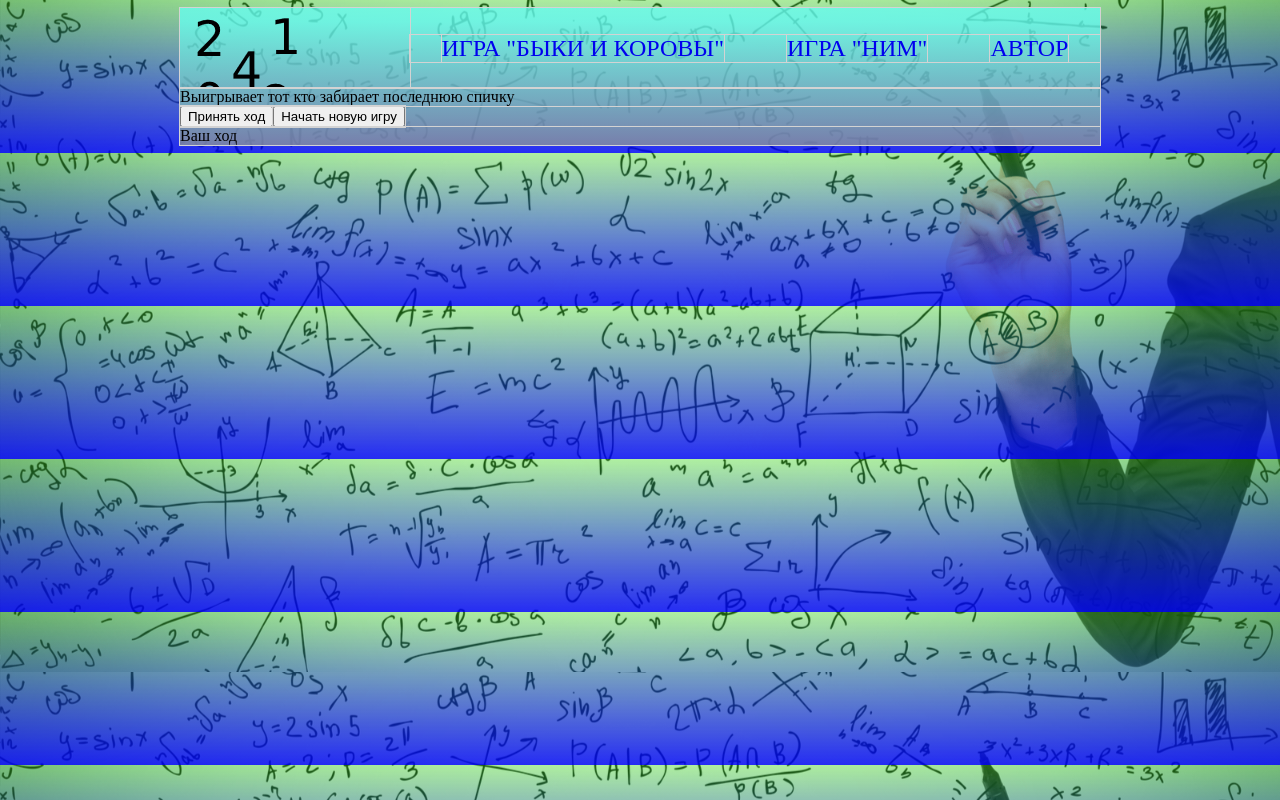
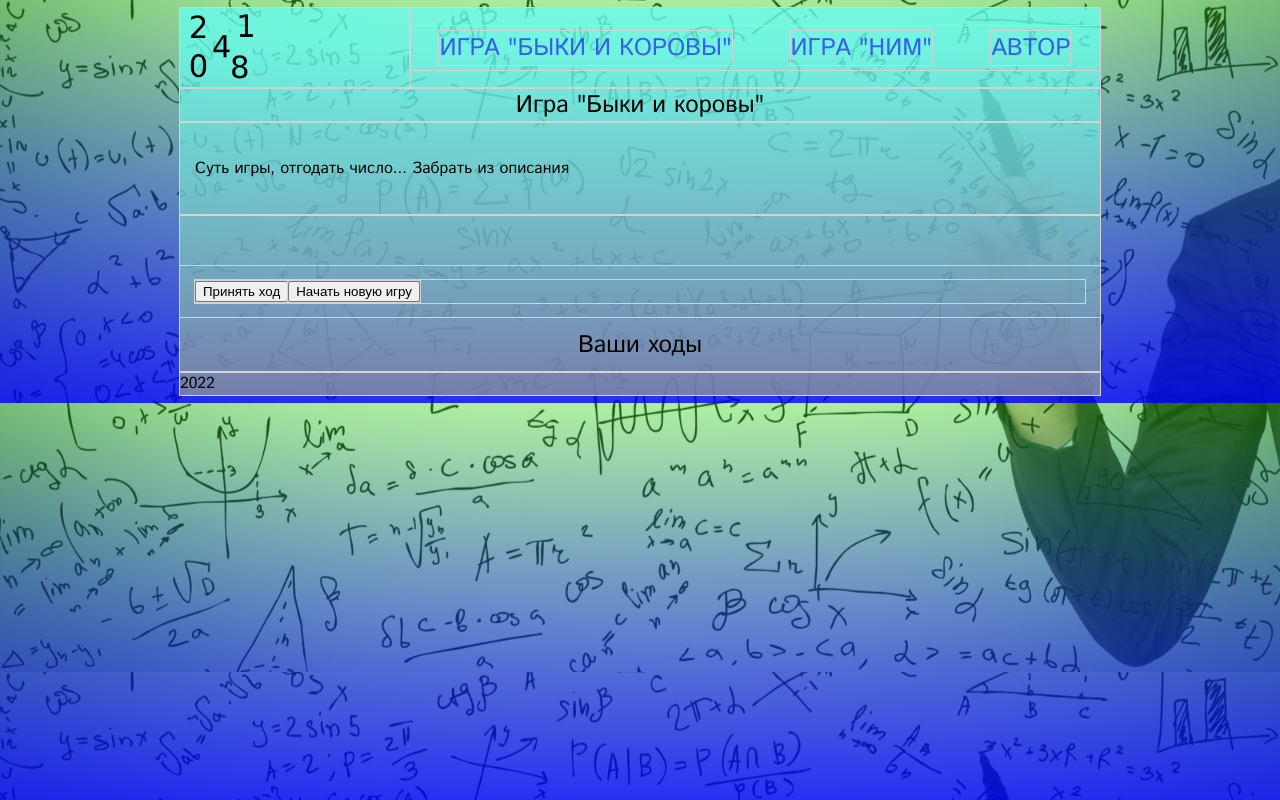
Before and after one commit to k2u6m5i3r/KursJS, a website with bundled scripts: page src/index.html in a window 1280 px wide. Built offline with nearby package versions, Linux system fonts and the light colour scheme.

Commit message:
addFont,JS

```diff
--- a/src/index.html
+++ b/src/index.html
@@ -11,22 +11,23 @@
     <script src="./js/gamesNim.js"></script>
     <script src="./js/gamesBullCows.js"></script>
     <!-- Закинуть в main.js END-->
-
+    <link rel="preconnect" href="https://fonts.googleapis.com">
+    <link rel="preconnect" href="https://fonts.gstatic.com" crossorigin>
+    <link href="https://fonts.googleapis.com/css2?family=Istok+Web&display=swap" rel="stylesheet">
     <link rel="stylesheet" href="./main.scss">
 </head>
 <body>
-    <div class="wrapper _container">
+    <div class="wrapper _container" id="wrapper">
         <header class="header">
             <div class="header__logo">
             </div>
             <div class="header__menu menu">
-                <a href="http://#" class="menu__item">Игра "Быки и коровы"</a>
-                <a href="http://#" class="menu__item">Игра "Ним"</a>
-                <a href="http://#" class="menu__item">Автор</a>
+                <p href="" class="menu__item">Игра "Быки и коровы"</p>
+                <p href="" class="menu__item">Игра "Ним"</p>
+                <p href="" class="menu__item">Автор</p>
             </div>
         </header>
-        <main class="gamesBullCows">
-
+            <!-- <main class="gamesBullCows">
                 <div class="gamesBullCows-pravilo">
                     Lorem ipsum dolor sit amet consectetur adipisicing elit. Minus iure dolorum cupiditate nesciunt, reprehenderit inventore enim commodi ducimus veniam itaque, sapiente dicta aliquid non nobis ab id praesentium nostrum. Dolor!
                 </div>
@@ -84,17 +85,13 @@
                                 <label for="number4-0">0<input type="radio" name="number4" id="number4-0" value="0" ></label>
                             </div>
                         </div>
-                        <!-- <input type="text" maxlength = 1 class="number1">
-                        <input type="text" maxlength = 1 class="number2">
-                        <input type="text" maxlength = 1 class="number3">
-                        <input type="text" maxlength = 1 class="number4"> -->
+
                     </div>
                     <div class="gamesBullCows-three-columns-item">Картинка 2</div>
                 </div>
-        </main>
-        <main class="gamesNim" id="gamesNim">
+            </main> -->
 
-        </main>
+
     </div>
 </body>
 </html>
--- a/src/js/builderDom.js
+++ b/src/js/builderDom.js
@@ -1,8 +1,10 @@
-function addMyElementDiv(typeClass, typeId, content){
-    let result = document.createElement("div");
+function addMyElement(typeBlock ,typeClass, typeId, content){
+    let result = document.createElement(typeBlock);
     result.className = typeClass;
     result.id = typeId;
-    result.appendChild(document.createTextNode(content));
+    if(console.length != 0){
+        result.appendChild(document.createTextNode(content));
+    }
     return result;
 }
 function addMyElementBtn(typeClass, typeId, content){
@@ -14,4 +16,4 @@ function addMyElementBtn(typeClass, typeId, content){
     return result;
 }
 
-export {addMyElementDiv, addMyElementBtn};
+export {addMyElement, addMyElementBtn};
--- a/src/js/gamesBullCows.json
+++ b/src/js/gamesBullCows.json
@@ -1,7 +1,11 @@
 {
+    "titel": "Игра \"Быки и коровы\"",
     "pravilo":"Суть игры, отгодать число... Забрать из описания",
     "status":"Ваш ход",
     "status_error1":"циры не должны повторяться",
     "result_win":"Вы выиграли, попробуй ещё сыграть)",
-    "usefulAdvice":"начинай игру с двух ходов числа в которых не повторяются"
+    "log": "Ваши ходы",
+    "usefulAdvice":"начинай игру с двух ходов числа в которых не повторяются",
+    "buttonNextStep":"Принять ход",
+    "buttonNewGames":"Начать новую игру"
 }
--- a/src/js/gamesNim.json
+++ b/src/js/gamesNim.json
@@ -3,7 +3,7 @@
     "games_2":"2, 1",
     "games_3":"2, 5",
     "games_4":"2, 7, 5",
-    "pravilo":"Выигрывает тот кто забирает последнюю спичку",
+    "pravilo":"Выигрывает тот кто забирает последний предмет",
     "status":"Ваш ход",
     "statusGood": "Хороший ход.",
     "status_error1":"брать только из обной кучи",
--- a/src/js/main.js
+++ b/src/js/main.js
@@ -1,5 +1,5 @@
 //here will by JavaScript code ...
-import { addMyElementDiv, addMyElementBtn }  from './builderDom.js';
+import { addMyElement, addMyElementBtn }  from './builderDom.js';
 //JSON
 function readTextFile(file, callback) {
     var rawFile = new XMLHttpRequest();
@@ -13,26 +13,74 @@ function readTextFile(file, callback) {
     rawFile.send(null);
 }
 
+let myDoc = document.getElementById("wrapper"); //получаю точеку ввхода в HTML документ
+console.log(myDoc);
 
-let forGamesNim = "";
-readTextFile("./js/gamesNim.json", function(text){
-    var data = JSON.parse(text);
-    //console.log(data);
-    forGamesNim = data;
-});
-// console.log('JSON tx data ', forGamesNim);
+// добавляю header
+
+    // // добавляю main с игрой Nim
+    // let gamesNim =  addMyElement("main", "gamesNim content", "gamesNim", "");
+    // myDoc.append(gamesNim);
+    //     // получаю локально поля для заполнения в игрк Ним
+    // let forGamesNim = "";
+    // readTextFile("./js/gamesNim.json", function(text){
+    //     var data = JSON.parse(text);
+    //     forGamesNim = data;
+    // });
+
+    // //Добавление main-gamesNim - блока для игры Ним
+    // // Добавление полк правило игры
+    // const paravilo = addMyElement("div", "gamesNim-pravilo", "gamesNim-pravilo", forGamesNim.pravilo);
+    // gamesNim.appendChild(paravilo);
+    // const poleGamesNim = addMyElement("div", "gamesNim-games", "gamesNim-games", "");
+    // gamesNim.appendChild(poleGamesNim);
+    // const statusGames = addMyElement("div", "gamesNim-status", "gamesNim-status", forGamesNim.status);
+    // gamesNim.appendChild(statusGames);
+    // const poleBtn = addMyElement("div", "gamesNim-btn btn", "gamesNim-btn", "");
+    // gamesNim.appendChild(poleBtn);
+    // const buttonNextStep = addMyElementBtn("btn-next button","gamesNim-btn-next",forGamesNim.buttonNextStep);
+    // poleBtn.appendChild(buttonNextStep);
+    // const buttonNewGames = addMyElementBtn("btn-newGames button","gamesNim-btn-newGames",forGamesNim.buttonNewGames);
+    // poleBtn.appendChild(buttonNewGames);
+
+//  добавляю main с игрой gamesBullCows
+
+let gamesBullCows =  addMyElement("main", "gamesBullCows content", "gamesBullCows", "");
+    myDoc.append(gamesBullCows);
+        // получаю локально поля для заполнения в игрк Ним
+    let forGamesBullCows = "";
+    readTextFile("./js/gamesBullCows.json", function(text){
+        var data = JSON.parse(text);
+        forGamesBullCows = data;
+    });
+
+    //Добавление main-gamesNim - блока для игры Ним
+    const titelGames = addMyElement("div", "gamesBullCows-titel titel", "gamesBullCows-titel", forGamesBullCows.titel);
+    gamesBullCows.appendChild(titelGames);
+    // Добавление полк правило игры
+    const paravilo = addMyElement("div", "gamesBullCows-pravilo", "gamesBullCows-pravilo", forGamesBullCows.pravilo);
+    gamesBullCows.appendChild(paravilo);
+    const poleGamesBullCows = addMyElement("div", "gamesBullCows-games", "gamesBullCows-games", "");
+    gamesBullCows.appendChild(poleGamesBullCows);
+
+    const poleBtn = addMyElement("div", "gamesBullCows-btn btn", "gamesBullCows-btn", "");
+    gamesBullCows.appendChild(poleBtn);
+    const buttonNextStep = addMyElementBtn("btn-next button","gamesBullCows-btn-next",forGamesBullCows.buttonNextStep);
+    poleBtn.appendChild(buttonNextStep);
+    const buttonNewGames = addMyElementBtn("btn-newGames button","gamesBullCows-btn-newGames",forGamesBullCows.buttonNewGames);
+    poleBtn.appendChild(buttonNewGames);
+    const logGames = addMyElement("div", "gamesBullCows-log", "gamesBullCows-log", "");//Блок для ведения лога ходов
+    const logGamesTitel= addMyElement("div", "logBullCows-tilet titel", "logBullCows-tilet", forGamesBullCows.log);  // титель
+    logGames.appendChild(logGamesTitel);
+    const logGamesLoging= addMyElement("div", "logBullCows-log", "logBullCows-log", ""); // журнал ходов
+    logGames.appendChild(logGamesLoging);
+    gamesBullCows.appendChild(logGames);
 
 
+// добавляю блок footer
+let footer =  addMyElement("footer", "footer", "footer", "");
+    // контент в блок footer
+let footerContent = addMyElement("div", "footer-content",  "footer-content", "2022");
+footer.appendChild(footerContent);
 
-
-
-let gamesNim = document.getElementById('gamesNim');
-console.log(gamesNim);
-const paravilo = addMyElementDiv("gamesNim-pravilo","gamesNim-pravilo", forGamesNim.pravilo);
-gamesNim.appendChild(paravilo);
-const buttonNextStep = addMyElementBtn("gamesNim-btn-next","gamesNim-btn-next",forGamesNim.buttonNextStep);
-gamesNim.appendChild(buttonNextStep);
-const buttonNewGames = addMyElementBtn("gamesNim-btn-newGames","gamesNim-btn-newGames",forGamesNim.buttonNewGames);
-gamesNim.appendChild(buttonNewGames);
-const statusGames = addMyElementDiv("gamesNim-status","gamesNim-status", forGamesNim.status);
-gamesNim.appendChild(statusGames);
+myDoc.appendChild(footer);
--- a/src/main.scss
+++ b/src/main.scss
@@ -7,6 +7,7 @@ body * {
     margin: 0 auto;
 }
 body{
+    font-family: 'Istok Web', sans-serif;
     background-image: linear-gradient(to top, rgba(3, 11, 242, 0.857), rgba(62, 220, 23, 0.405)), url('./img/ground-2.png');
     background-size: cover;
 
@@ -18,6 +19,15 @@ ol[class] {
 }
 .wrapper{
     background-image: linear-gradient( 180deg, #65fdf0c7 10%, #8c9499c7 100%);
+    display: flex;
+    flex-direction: column;
+}
+.content{
+    flex: 1 0 auto;
+}
+.titel{
+    text-align: center;
+    font-size: 24px;
 }
 .header{
     display: flex;
@@ -26,6 +36,7 @@ ol[class] {
     height: 80px;
     &__logo{
         background: no-repeat url('./img/logotip.png');
+        background-size: contain;
         height: 100%;
         width: 25%;
     }
@@ -36,23 +47,24 @@ ol[class] {
     .menu{
         display: flex;
         justify-content: space-around;
-        color: rgba(33, 40, 233, 0.823);
+        color: rgba(33, 40, 233, 0.723);
         &__item{
+
+            margin: 5px;
             text-transform: uppercase;
             font-size: 24px;
         }
-        a{
-            cursor: pointer;
-            text-decoration:none;
-        }
+        cursor: pointer;
+
     }
 }
+
 .gamesBullCows{
-    display: none;
+    // display: none;
     &-pravilo{
         padding: 35px 15px;
     }
-    &-three-columns {
+    &-games {
         display: flex;
         justify-content: space-between;
         padding: 25px;
@@ -87,7 +99,17 @@ ol[class] {
     }
     .number4 {
     }
+    &-log{
+        .logBullCows-tilet{
+            padding: 10px 0px;
+        }
+    }
 }
 
 
 /* end   GAMES gamesBullCows*/
+
+
+.btn{
+    margin: 15px;
+}
```
